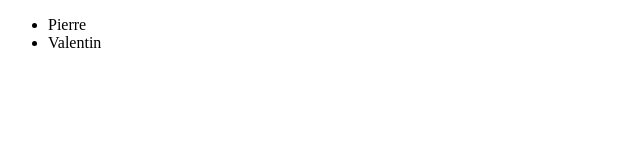
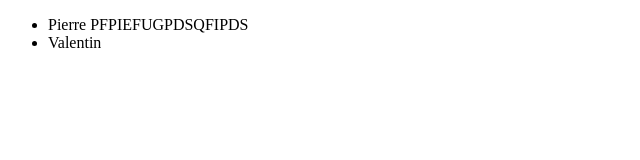
Before and after one commit to vaferrere/Tp-Git, a plain HTML site: page authors.html in a window 1280 px wide. Shown: the whole page, without its empty margins (0-640 px from the left). Drawn offline with Linux system fonts and the light colour scheme.

Commit message:
add pierre petit 8

```diff
--- a/authors.html
+++ b/authors.html
@@ -13,7 +13,7 @@
 
     <body>
 		<ul>
-			<li>Pierre</li>
+			<li>Pierre PFPIEFUGPDSQFIPDS</li>
 			<li>Valentin</li>
 		</ul>
 
```
